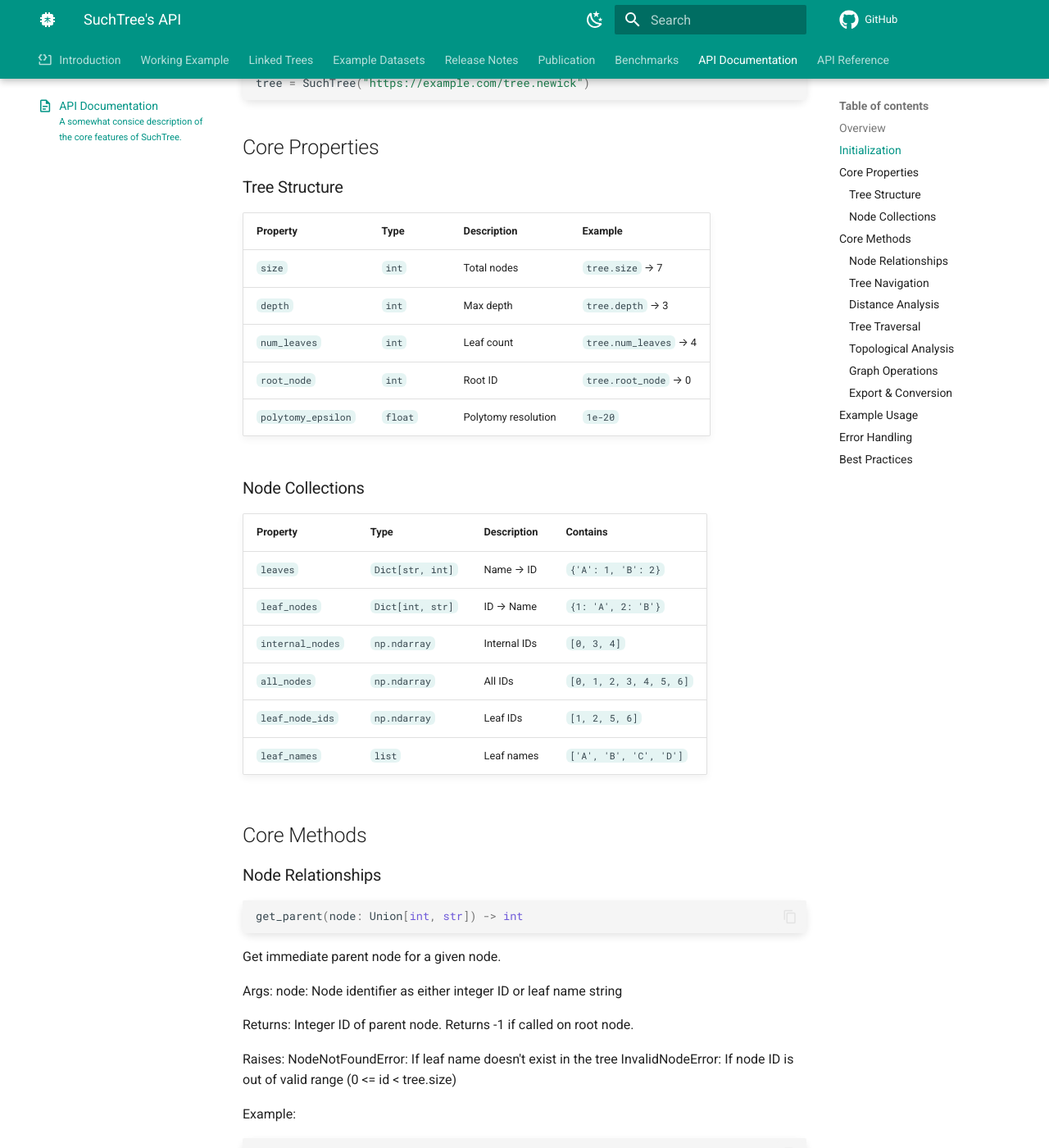
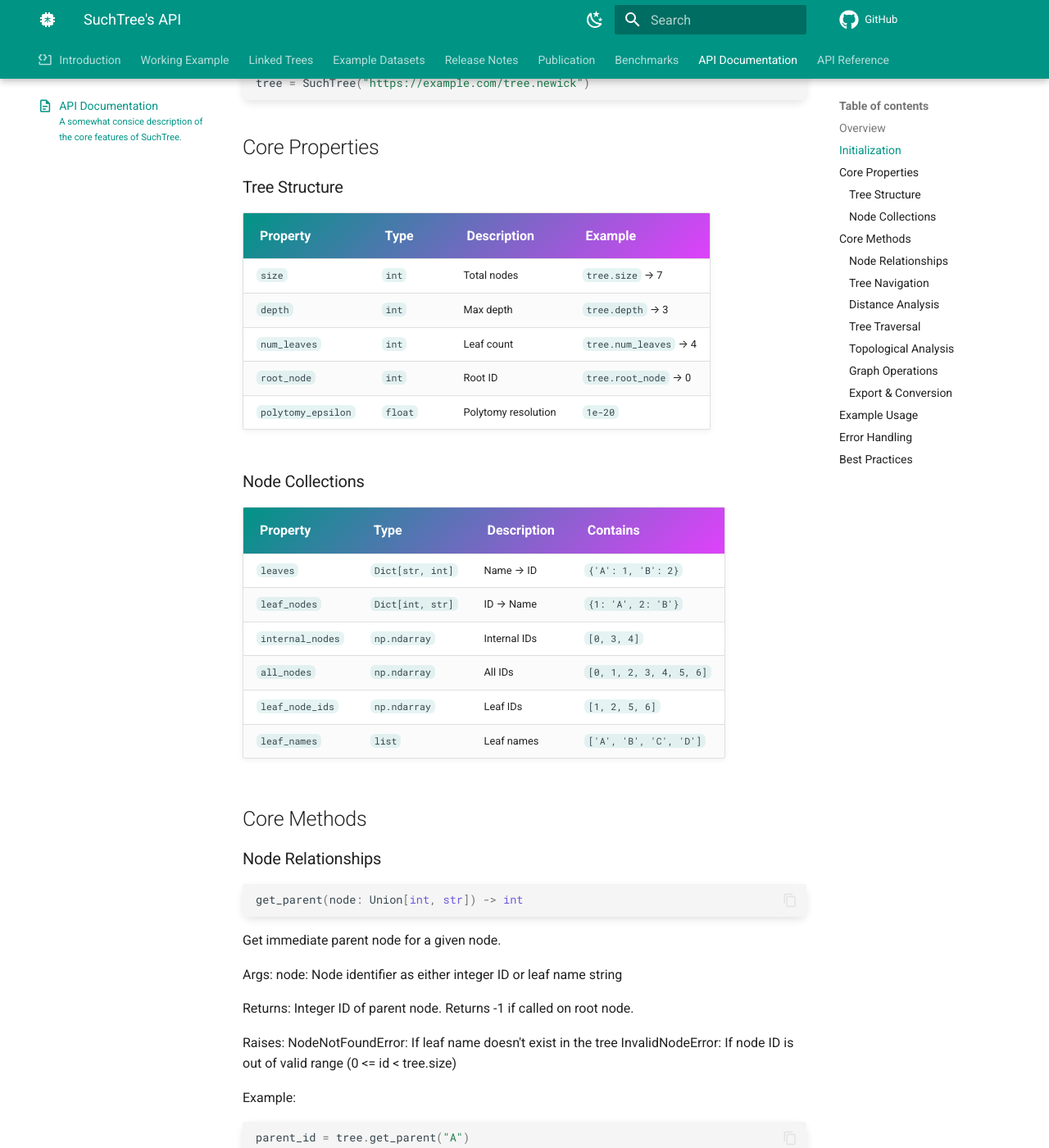
Before and after one commit to ryneches/SuchTree, an MkDocs documentation site: the page built from docs/api_docs.md, in a window 1280 px wide and 1400 px high, scrolled down 523 px. Shown: the whole window at 82% size. Built offline with MkDocs 1.6.1 and Material for MkDocs 9.7.7, drawn with Linux system fonts in a browser that asks for light colours; comment, search, counter and statistics services are not loaded.

Commit message:
better table styling

```diff
--- a/docs/stylesheets/extra.css
+++ b/docs/stylesheets/extra.css
@@ -16,13 +16,6 @@
 /* Style admonitions with better spacing */
 .admonition {
   border-radius: 0.5rem;
-  box-shadow: 0 0.2rem 0.5rem rgba(0,0,0,0.05);
-}
-
-/* Improve table styling */
-table {
-  border-radius: 0.5rem;
-  overflow: hidden;
   box-shadow: 0 0.2rem 0.5rem rgba(0,0,0,0.05);
 }
 
@@ -64,6 +57,182 @@
   margin-bottom: 2rem;
 }
 
+/* Improve table styling - harmonized with DataFrames */
+table:not(.dataframe) {
+  width: 100%;
+  border-collapse: separate;
+  border-spacing: 0;
+  border: 1px solid var(--md-default-fg-color--lightest);
+  border-radius: 0.4rem;
+  overflow: hidden;
+  box-shadow: 0 0.1rem 0.3rem rgba(0,0,0,0.06);
+  margin: 1.5rem 0;
+  font-size: 0.8rem;
+  background: var(--md-default-bg-color);
+}
+
+table:not(.dataframe) thead {
+  background: linear-gradient(135deg, var(--md-primary-fg-color), var(--md-accent-fg-color));
+  color: white;
+}
+
+table:not(.dataframe) thead th {
+  padding: 0.5rem 0.6rem;
+  text-align: left;
+  font-weight: 600;
+  font-size: 0.8rem;
+  border: none;
+  white-space: nowrap;
+}
+
+table:not(.dataframe) tbody tr {
+  transition: background-color 0.15s ease;
+  border-bottom: 1px solid var(--md-default-fg-color--lightest);
+}
+
+table:not(.dataframe) tbody tr:hover {
+  background-color: rgba(0, 150, 136, 0.05);
+}
+
+table:not(.dataframe) tbody tr:last-child {
+  border-bottom: none;
+}
+
+table:not(.dataframe) tbody td,
+table:not(.dataframe) tbody th {
+  padding: 0.4rem 0.6rem;
+  border: none;
+  line-height: 1.3;
+}
+
+table:not(.dataframe) tbody tr:nth-child(even) {
+  background-color: rgba(0, 0, 0, 0.015);
+}
+
+/* Dark mode for regular tables */
+[data-md-color-scheme="slate"] table:not(.dataframe) {
+  border-color: var(--md-default-fg-color--light);
+  background: var(--md-code-bg-color);
+}
+
+[data-md-color-scheme="slate"] table:not(.dataframe) tbody tr:hover {
+  background-color: rgba(0, 150, 136, 0.12);
+}
+
+[data-md-color-scheme="slate"] table:not(.dataframe) tbody tr:nth-child(even) {
+  background-color: rgba(255, 255, 255, 0.015);
+}
+
+/* Compact pandas/polars DataFrame styling */
+.dataframe {
+  width: 100% !important;
+  border-collapse: separate !important;
+  border-spacing: 0;
+  border: 1px solid var(--md-default-fg-color--lightest);
+  border-radius: 0.4rem;
+  overflow: hidden;
+  box-shadow: 0 0.1rem 0.3rem rgba(0,0,0,0.06);
+  margin: 1.5rem 0;
+  font-size: 0.8rem;
+  background: var(--md-default-bg-color);
+}
+
+.dataframe thead {
+  background: linear-gradient(135deg, var(--md-primary-fg-color), var(--md-accent-fg-color));
+  color: white;
+}
+
+.dataframe thead th {
+  padding: 0.5rem 0.6rem;
+  text-align: left;
+  font-weight: 600;
+  font-size: 0.8rem;
+  border: none;
+  white-space: nowrap;
+}
+
+.dataframe tbody tr {
+  transition: background-color 0.15s ease;
+  border-bottom: 1px solid var(--md-default-fg-color--lightest);
+}
+
+.dataframe tbody tr:hover {
+  background-color: rgba(0, 150, 136, 0.05);
+}
+
+.dataframe tbody tr:last-child {
+  border-bottom: none;
+}
+
+.dataframe tbody td {
+  padding: 0.4rem 0.6rem;
+  border: none;
+  line-height: 1.3;
+}
+
+/* Index column styling */
+.dataframe tbody th {
+  background-color: rgba(0, 150, 136, 0.06);
+  font-weight: 500;
+  padding: 0.4rem 0.6rem;
+  text-align: left;
+  border: none;
+  font-size: 0.8rem;
+}
+
+/* Alternating row colors - very subtle */
+.dataframe tbody tr:nth-child(even) {
+  background-color: rgba(0, 0, 0, 0.015);
+}
+
+/* Dark mode adjustments for DataFrames */
+[data-md-color-scheme="slate"] .dataframe {
+  border-color: var(--md-default-fg-color--light);
+  background: var(--md-code-bg-color);
+}
+
+[data-md-color-scheme="slate"] .dataframe tbody tr:hover {
+  background-color: rgba(0, 150, 136, 0.12);
+}
+
+[data-md-color-scheme="slate"] .dataframe tbody tr:nth-child(even) {
+  background-color: rgba(255, 255, 255, 0.015);
+}
+
+[data-md-color-scheme="slate"] .dataframe tbody th {
+  background-color: rgba(0, 150, 136, 0.12);
+}
+
+/* Numeric column alignment */
+.dataframe tbody td:not(:first-child) {
+  text-align: right;
+}
+
+/* Keep text columns left-aligned */
+.dataframe tbody td[class*="object"],
+.dataframe tbody td[class*="string"] {
+  text-align: left;
+}
+
+/* Responsive table wrapper */
+.dataframe-wrapper {
+  overflow-x: auto;
+  margin: 1.5rem 0;
+}
+
+/* Small screens */
+@media screen and (max-width: 768px) {
+  .dataframe {
+    font-size: 0.7rem;
+  }
+
+  .dataframe thead th,
+  .dataframe tbody td,
+  .dataframe tbody th {
+    padding: 0.35rem 0.5rem;
+  }
+}
+
 /* Improve footer */
 .md-footer {
   background: linear-gradient(90deg, var(--md-primary-fg-color), var(--md-accent-fg-color));
```
